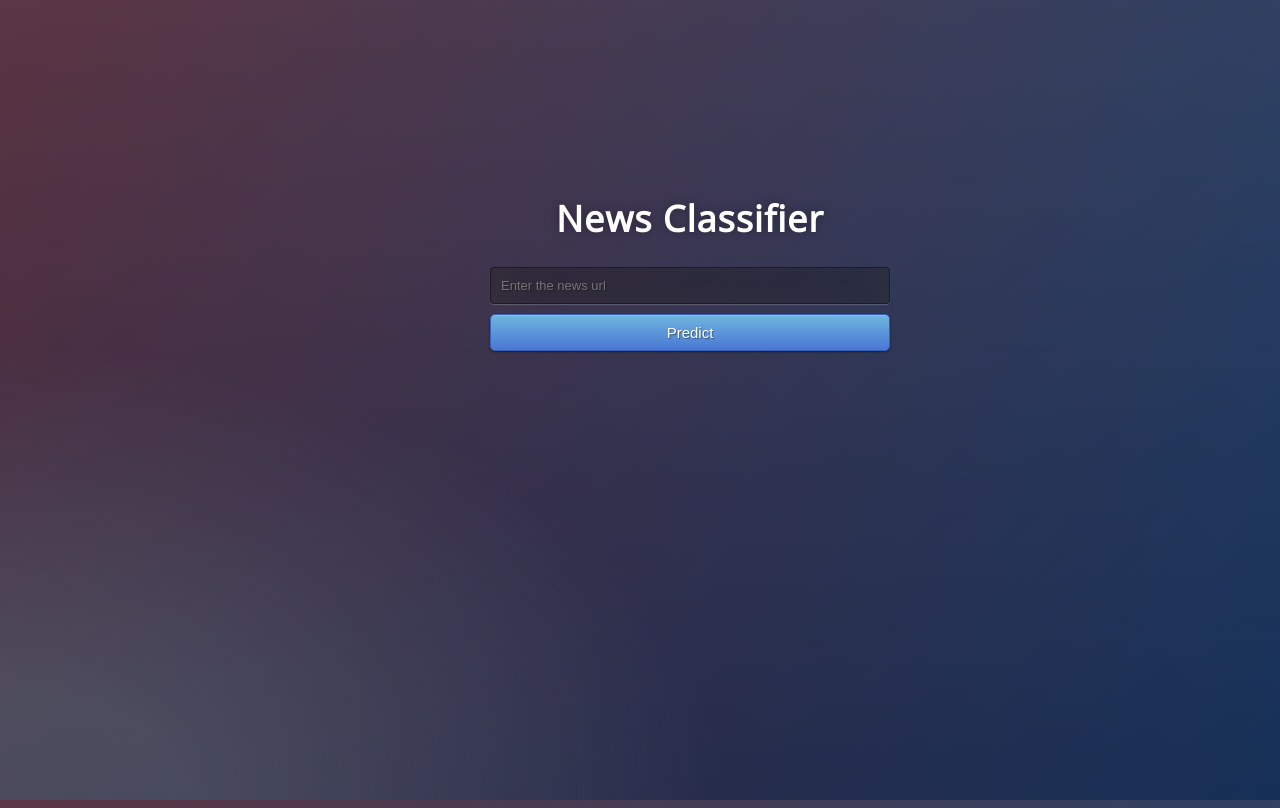
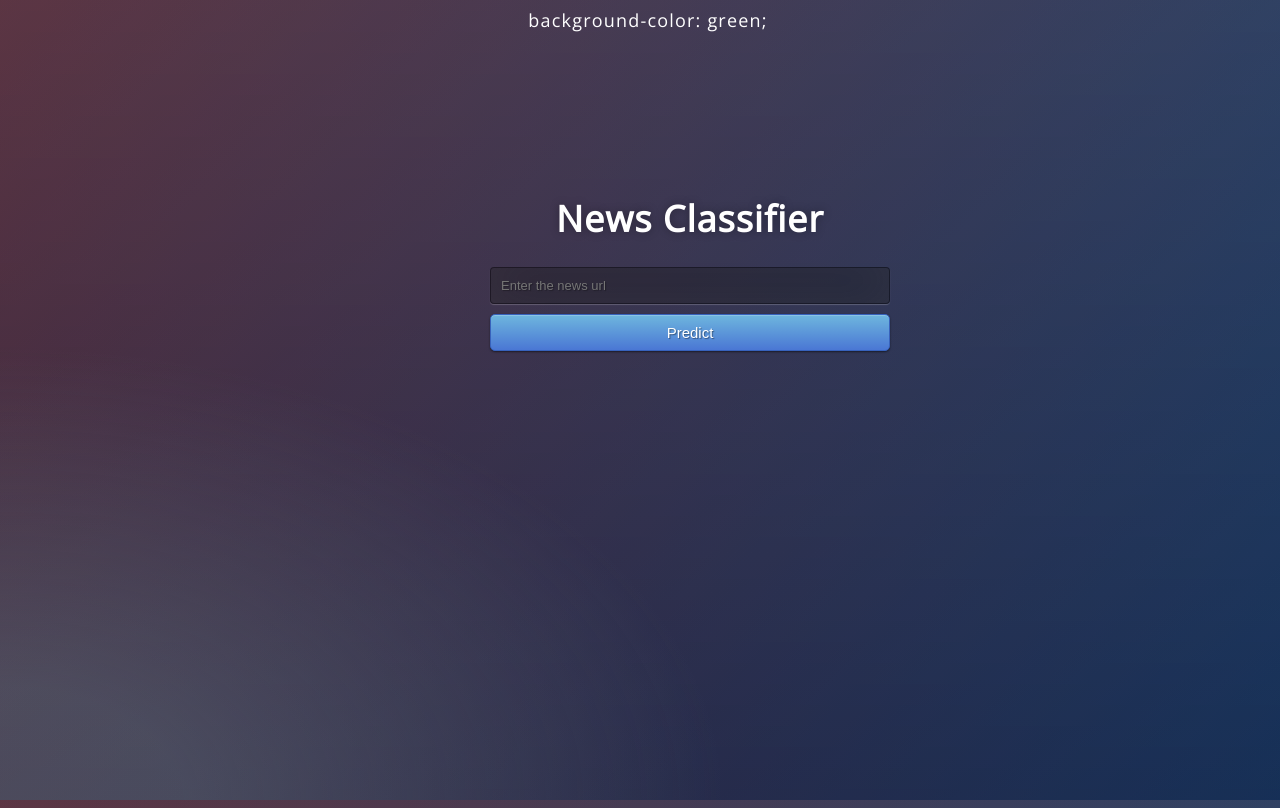
Before and after one commit to Sa7ya/fakenews, a Flask app: page / in a window 1280 px wide. Run offline with Flask 2, Linux system fonts and the light colour scheme; parts of the project's set-up code (start-up, migrations or seed data) failed here and were passed over.

Commit message:
Update main.html

```diff
--- a/templates/main.html
+++ b/templates/main.html
@@ -13,6 +13,7 @@
 </head>
 
 <body>
+	 background-color: green;
  <div class="login">
 	<h1>News Classifier</h1>
 
```
